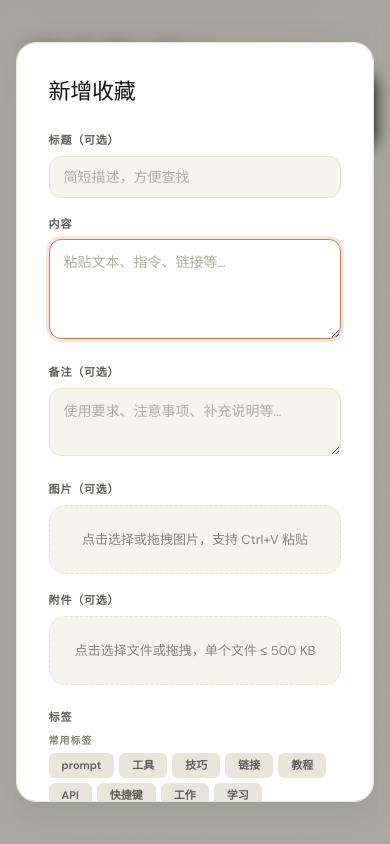
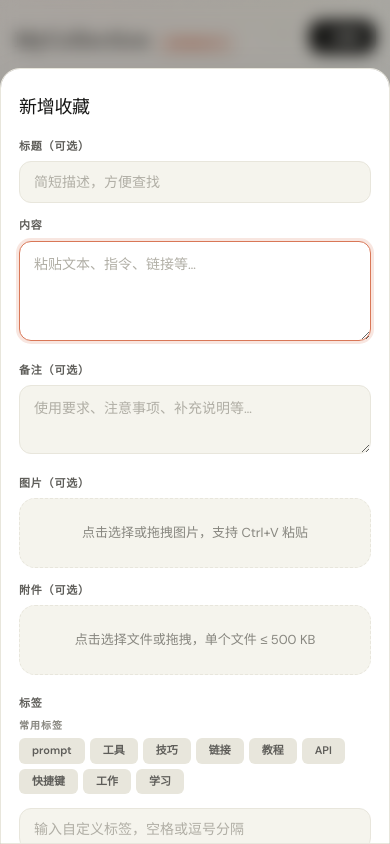
Before and after one commit to dadielove11/my-collection, a plain HTML site: page index.html in a window 390 px wide. Both pictures are taken after a click on the button "+ 新增". Drawn offline with Linux system fonts and the light colour scheme.

Commit message:
feat: mobile & touch responsive — bottom sheet modal, always-visible actions, phone layout

```diff
--- a/index.html
+++ b/index.html
@@ -241,6 +241,7 @@
 .copy-btn.copied{color:#5a9a5a!important}
 
 @keyframes cardIn{from{opacity:0;transform:translateY(10px)}to{opacity:1;transform:translateY(0)}}
+@keyframes sheetUp{from{opacity:0;transform:translateY(32px)}to{opacity:1;transform:translateY(0)}}
 
 .empty{text-align:center;padding:80px 20px}
 .empty-icon{font-size:40px;margin-bottom:16px;opacity:.15}
@@ -397,6 +398,36 @@
   .sidebar-filter{display:inline-flex;width:auto;padding:4px 10px}
   .sidebar-divider,.sidebar-stat-row,.sidebar-section-label{display:none}
   .entries.grid{grid-template-columns:1fr}
+}
+
+/* Touch devices: entry actions always visible (no hover on mobile) */
+@media(hover:none){
+  .entry-actions{opacity:1;transform:translateY(0)}
+}
+
+/* Phone: ≤ 600px */
+@media(max-width:600px){
+  .container{padding:20px 14px 72px}
+  .header{margin-bottom:20px;padding-bottom:14px;flex-wrap:wrap;gap:8px}
+  .header h1{font-size:22px;letter-spacing:-.3px}
+  .header-left{gap:8px;flex-wrap:wrap}
+  .btn-add{padding:8px 16px;font-size:12px}
+  .icon-btn{padding:7px 9px}
+  .file-tag{font-size:9px;padding:2px 8px}
+  .quick-capture textarea{font-size:13px;padding:12px 62px 12px 14px}
+  .search-bar input{font-size:13px;padding:10px 14px 10px 40px}
+  .entry{padding:14px 16px}
+  .entry-title{font-size:15px}
+  .entry-content{font-size:13px}
+  .entry-actions{gap:0;flex-wrap:wrap}
+  .entry-actions .btn-ghost{padding:5px 7px;font-size:11px;min-height:32px}
+  .stats-bar{flex-wrap:wrap;gap:6px}
+  .modal-overlay{align-items:flex-end}
+  .modal{width:100%;max-width:100%;border-radius:20px 20px 0 0;padding:24px 18px 36px;animation:sheetUp .3s cubic-bezier(.23,1,.32,1);max-height:92vh}
+  .modal h2{font-size:18px;margin-bottom:18px}
+  .form-group{margin-bottom:14px}
+  .bulk-bar{width:calc(100% - 28px);border-radius:var(--rs) var(--rs) 0 0;bottom:0;transform:none;left:14px;padding:12px 14px}
+  .sync-toast{width:calc(100% - 48px);text-align:center;bottom:16px}
 }
 
 .inline-code{font-family:'JetBrains Mono',monospace;font-size:12.5px;background:var(--surface-2);border:1px solid var(--border);border-radius:4px;padding:1px 5px;color:var(--accent)}
```
